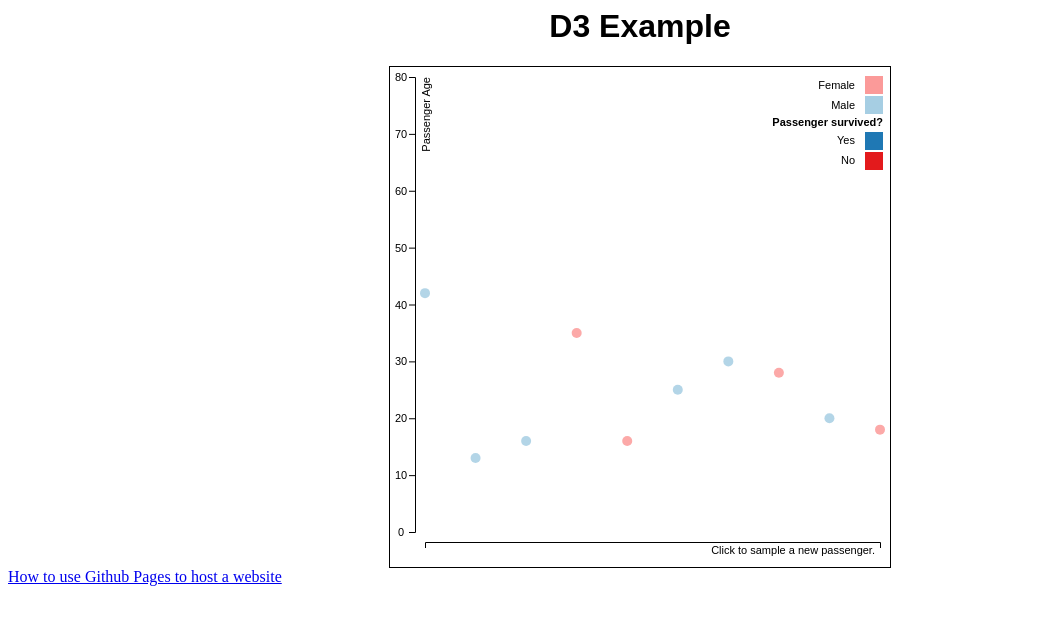
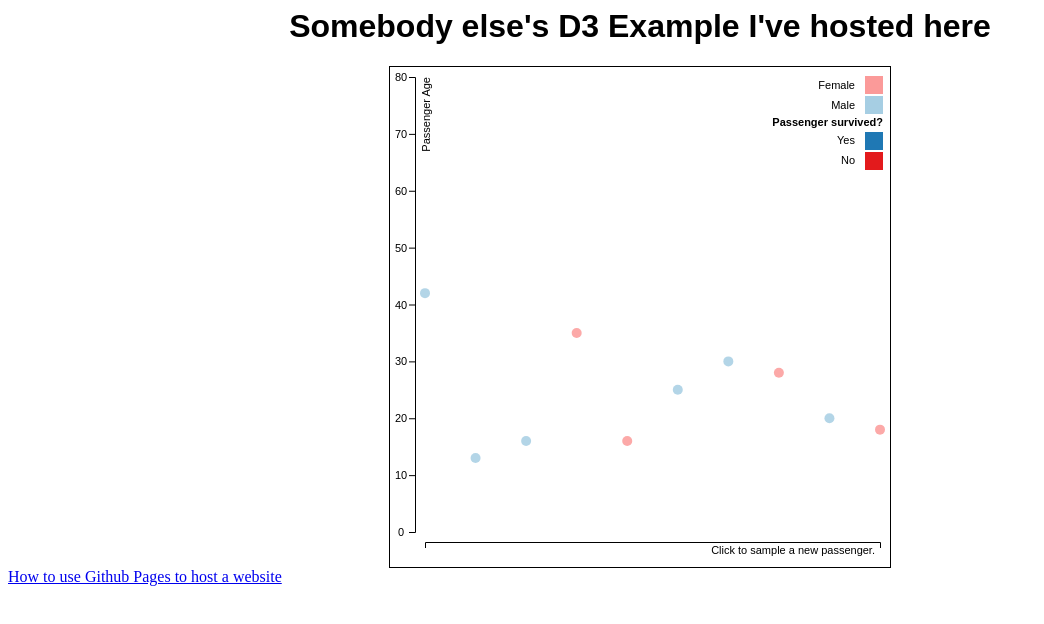
Before and after one commit to navelspray/navelspray.github.io, a plain HTML site: page index.html in a window 1280 px wide. Shown: the whole page, without its empty margins (0-1044 px from the left). Drawn offline with nearby package versions, Linux system fonts and the light colour scheme.

Commit message:
Update index.html

```diff
--- a/index.html
+++ b/index.html
@@ -28,7 +28,7 @@ svg text {
 </head>
 
 <body>
-<h1>D3 Example</h1>
+<h1>Somebody else's D3 Example I've hosted here</h1>
 <svg class="chart"></svg>
 
 <script>
@@ -285,6 +285,6 @@ function dataFetch(start,stop){
   }
 }
 </script>
-  <a href="https://pages.github.com/">How to use Github Pages to host a website</a>
 </body>
+    <a href="https://pages.github.com/">How to use Github Pages to host a website</a>
 </html>
```
